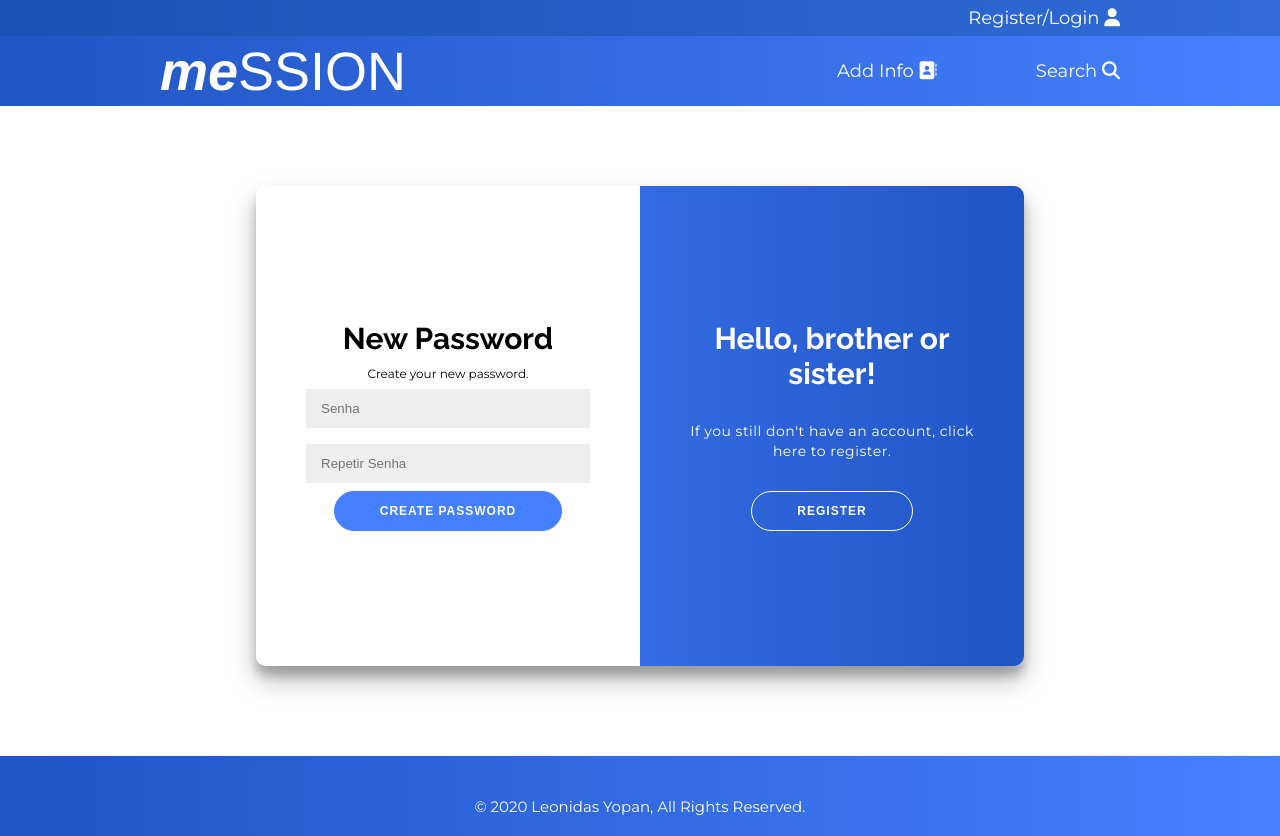
After one commit to leonidasyopan/meSSION, a PHP site: page /new_pass.php in a window 1280 px wide. The commit adds this page. Run offline with PHP 8.4, Linux system fonts and the light colour scheme; some libraries are stand-ins or nearby versions.

Commit message:
started reset password functions.

```diff
--- a/web/connection/server.php
+++ b/web/connection/server.php
@@ -114,32 +114,40 @@ session_start();
     Accept email of user whose password is to be reset
     Send email to user to reset their password
     */
-    /*
+
     if (isset($_POST['reset-password'])) {
-        $email = mysqli_real_escape_string($db, $_POST['email']);
+        $email = htmlspecialchars($_POST['email']);
+
         // ensure that the user exists on our system
-        $query = "SELECT email FROM users WHERE email='$email'";
-        $results = mysqli_query($db, $query);
+        $queryEmail = "SELECT email FROM user_access WHERE email=:email";
+        $statement = $db->prepare($queryEmail);
+        $statement->bindValue(':email', $email);
+
+        $results = $statement->execute();
 
         if (empty($email)) {
-            array_push($errors_email, "Digite seu e-mail completo");
-        }else if(mysqli_num_rows($results) <= 0) {
-            array_push($errors_email, "Infelizmente não encontramos um usuário com esse e-mail. Cadastre-se!");
+            array_push($errors_email, "Type your email");
         }
+        /*else if($results->rowCount() <= 0) {
+            array_push($errors_email, "Unfortunately, we haven't found this email in our website.");
+        } */
         // generate a unique random token of length 100
         $token = bin2hex(random_bytes(50));
 
         if (count($errors_email) == 0) {
             // store token in the password-reset database table against the user's email
-            $sql = "INSERT INTO password_resets(email, token) VALUES ('$email', '$token')";
-            $results = mysqli_query($db, $sql);
+            $sql = "INSERT INTO password_resets(email, token) VALUES (:email, :token)";
+            $stmt = $db->prepare($sql);
+            $stmt->bindValue(':email', $email, PDO::PARAM_STR);
+            $stmt->bindValue(':token', $token, PDO::PARAM_STR);
+            $results = $stmt->execute();
 
             // Send email to user with the token in a link they can click on
             $to = $email;
-            $subject = "Resete sua senha no Wardnary.com";
-            $msg = 'Olá, para recuperar sua senha, basta clicar nesse link: <a href="http://wardnary.leonidasyopan.com/new_pass.php?token=' . $token . '">Recuperar senha</a>.';
+            $subject = "Reset your passward at meSSION.";
+            $msg = 'Just click the follwoing link to recover your password: <a href="https://mession.herokuapp.com/new_pass.php?token=' . $token . '">Recover password.</a>.';
             $msg = wordwrap($msg,70);
-            $headers = "From: contato@leonidasyopan.com";
+            $headers = "From: leonidasyopan@gmail.com";
             mail($to, $subject, $msg, $headers);
             header('location: pending.php?email=' . $email);
         }
@@ -147,17 +155,17 @@ session_start();
 
     // ENTER A NEW PASSWORD
     if (isset($_POST['new-password'])) {
-        $new_pass = mysqli_real_escape_string($db, $_POST['new_password1']);
-        $new_pass_c = mysqli_real_escape_string($db, $_POST['new_password2']);
+        $new_pass = htmlspecialchars($_POST['new_password1']);
+        $new_pass_c = htmlspecialchars($_POST['new_password2']);
 
         // Grab to token that came from the email link
         $token = $_SESSION['token'];
         if (empty($new_pass) || empty($new_pass_c)) {
-            array_push($errors_reset, "Digite sua nova senha.");
+            array_push($errors_reset, "Type your password.");
         }
 
         if ($new_pass !== $new_pass_c) {
-            array_push($errors_reset, "As duas senhas não correspondem.");
+            array_push($errors_reset, "Passwords do not match.");
         }
 
         if (count($errors_reset) == 0) {
@@ -176,5 +184,5 @@ session_start();
             }
         }
     }
-*/
+
 ?>
--- /dev/null
+++ b/web/new_pass.php
@@ -0,0 +1,80 @@
+<?php include $_SERVER['DOCUMENT_ROOT'] . '/connection/server.php' ?>
+<!DOCTYPE html>
+<html lang="en">
+<head>
+    <meta charset="UTF-8">
+    <meta name="viewport" content="width=device-width, initial-scale=1.0">
+    <meta http-equiv="X-UA-Compatible" content="ie=edge">
+    <title>Login/Register | meSSION</title>
+
+    <!-- This is the style for the login page -->
+    <link rel="stylesheet" href="css/login-style.css" type="text/css">
+    <link rel="stylesheet" href="css/style.css">
+
+</head>
+<body>
+    <header>
+        <?php include $_SERVER['DOCUMENT_ROOT'] . '/common/header.php'; ?>
+    </header>
+    <main>
+        <div class="container" id="container">
+            <div class="form-container sign-up-container">
+                <form action="login.php" method="POST" id="register-form">
+                    <h1>Register</h1>
+
+                    <span>Use your email to register.</span>
+
+                    <?php include $_SERVER['DOCUMENT_ROOT'] . '/errors/errors_register.php'; ?>
+
+                    <fieldset>
+                        <input type="text" name="username" id="username" placeholder="Username" value="<?php echo $username; ?>">
+                        <input type="email" name="email" id="email" placeholder="Email" value="<?php echo $email; ?>">
+                        <input type="password" name="password1" id="password1" placeholder="Password">
+                        <input type="password" name="password2" id="password2" placeholder="Repeat Password">
+                        <button type="submit" class="btn" name="reg_user">Register</button>
+                    </fieldset>
+                </form>
+            </div>
+            <div class="form-container sign-in-container">
+                <form action="new_pass.php" method="POST" id="new-password-form">
+                    <h1>New Password</h1>
+
+                    <span>Create your new password.</span>
+
+                    <?php include $_SERVER['DOCUMENT_ROOT'] . '/errors/errors_reset.php'; ?>
+
+                    <fieldset>
+                        <input type="password" name="new_password1" id="new_password1" placeholder="Senha">
+                        <input type="password" name="new_password2" id="new_password2" placeholder="Repetir Senha">
+                        <button type="submit" class="btn" name="new-password">Create Password</button>
+                    </fieldset>
+                </form>
+            </div>
+            <div class="overlay-container">
+                <div class="overlay">
+                    <div class="overlay-panel overlay-left">
+                        <h1>Welcome!</h1>
+                        <p>If you already have an account, click here to login.</p>
+                        <button class="ghost" id="signIn">Login</button>
+                    </div>
+                    <div class="overlay-panel overlay-right">
+                        <h1>Hello, brother or sister!</h1>
+                        <p>If you still don't have an account, click here to register.</p>
+                        <button class="ghost" id="signUp">Register</button>
+                    </div>
+                </div>
+            </div>
+        </div>
+    </main>
+    <footer>
+        <?php include $_SERVER['DOCUMENT_ROOT'] . '/common/footer.php'; ?>
+    </footer>
+
+    <!-- JavaScript app para transitar entre o painel de login e o de cadastro -->
+    <script src="js/login-register-switch.js"></script>
+
+    <!-- Importing FontAwesome icons -->
+    <script src="https://kit.fontawesome.com/d92ab94eeb.js"></script>
+
+</body>
+</html>
```
Also changed, not shown: web/enter_email.php (added, +79 -0 lines), web/pending.php (added, +77 -0 lines).
